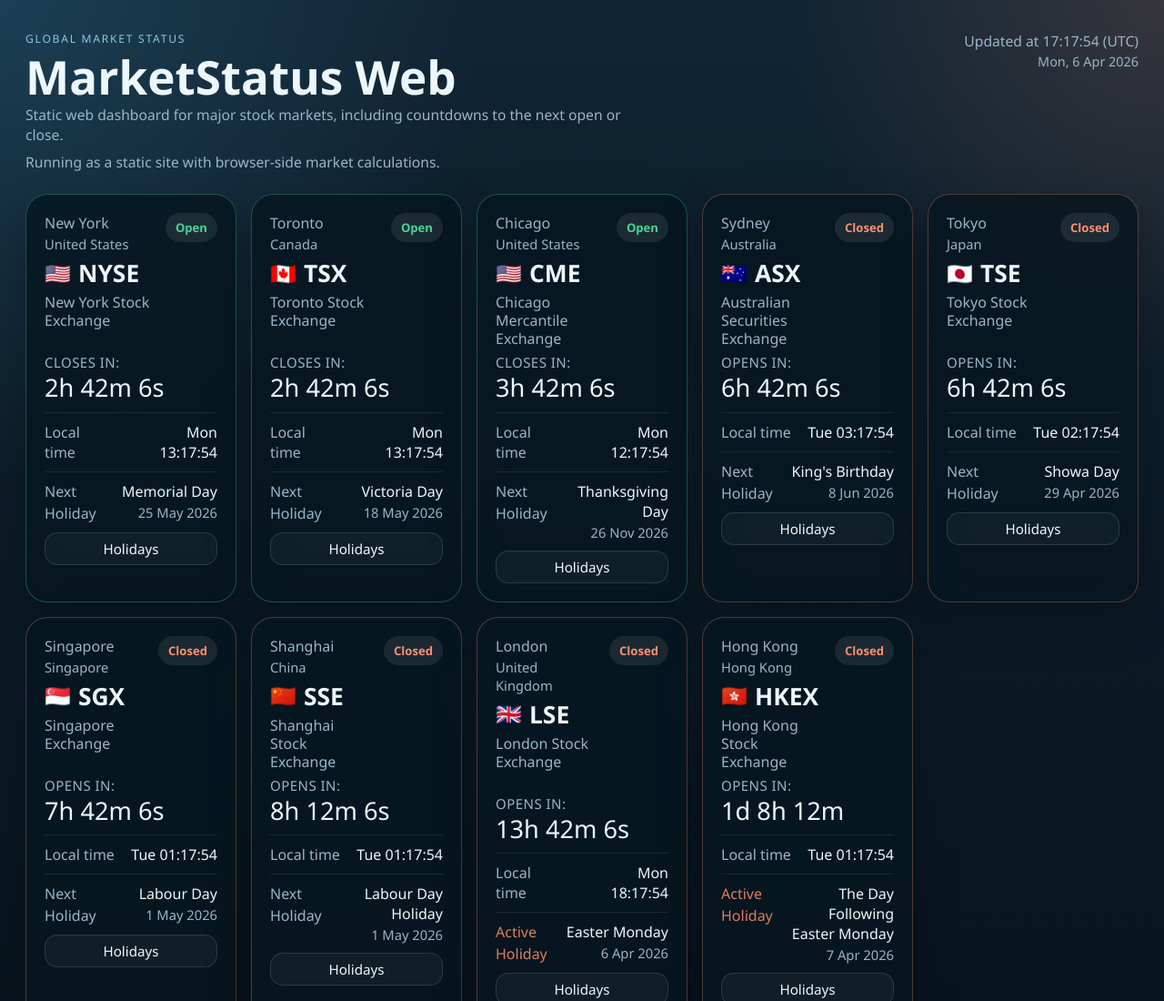
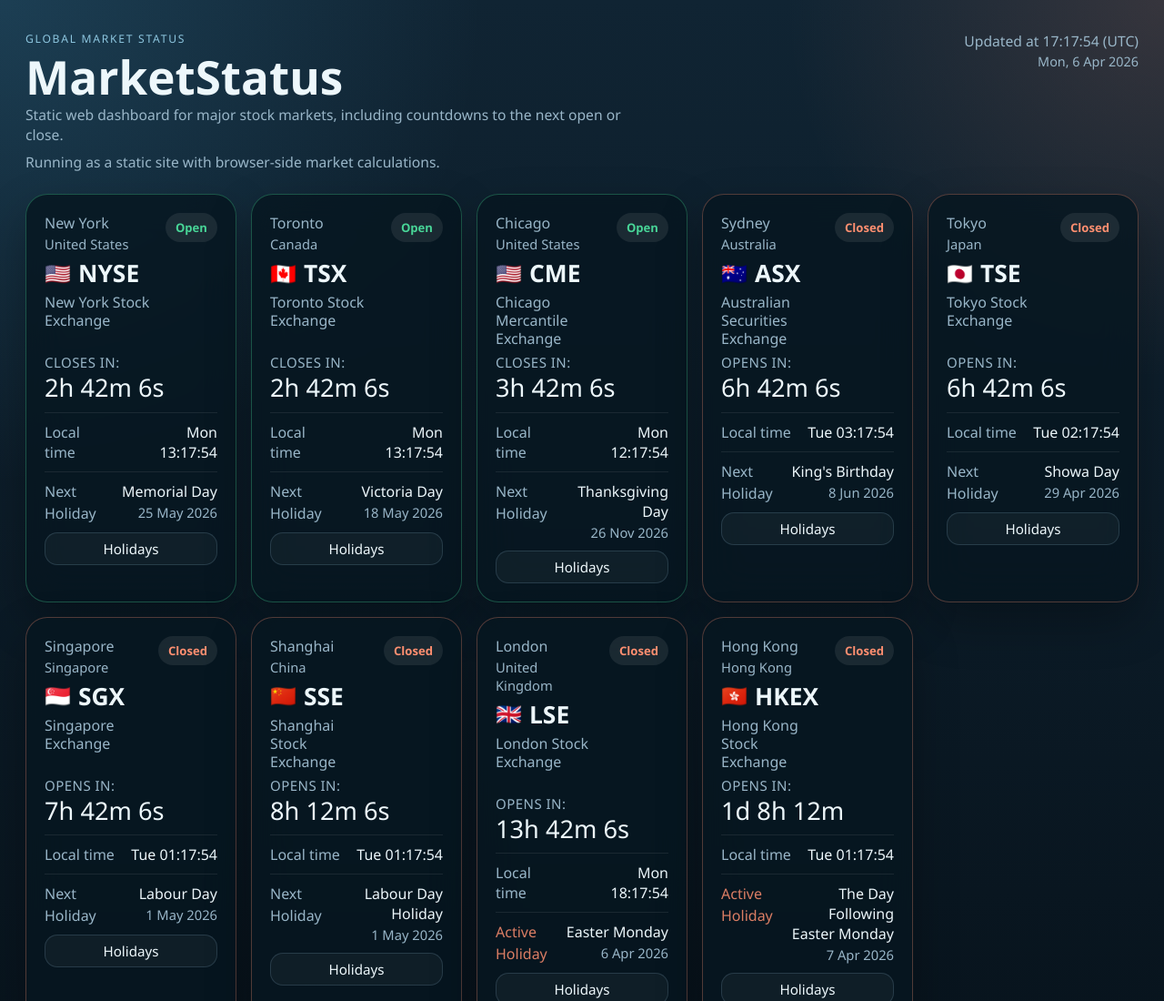
Before and after one commit to Crinklebine/market-status, a plain HTML site: page index.html in a window 1280 px wide. Shown: the top 1100 px of the page at 91% size. Drawn offline with Linux system fonts and the light colour scheme.

```diff
--- a/index.html
+++ b/index.html
@@ -16,7 +16,7 @@
           <p class="hero__timestamp-date" data-last-updated-date>-- --- ----</p>
         </div>
       </div>
-      <h1>MarketStatus Web</h1>
+      <h1>MarketStatus</h1>
       <p class="hero__copy">
         Static web dashboard for major stock markets, including countdowns to the next open or close.
       </p>
```
Also changed, not shown: 2 other files.
